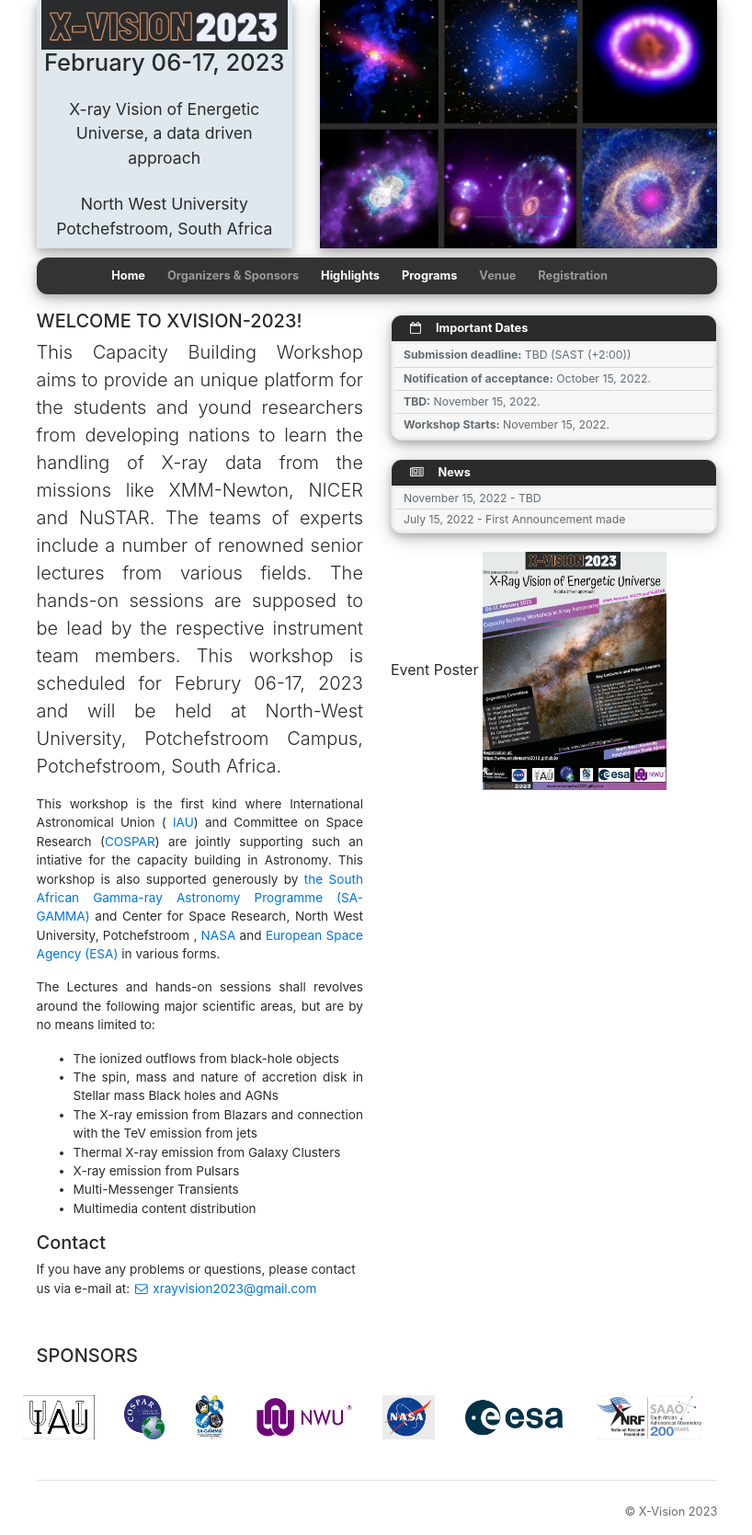
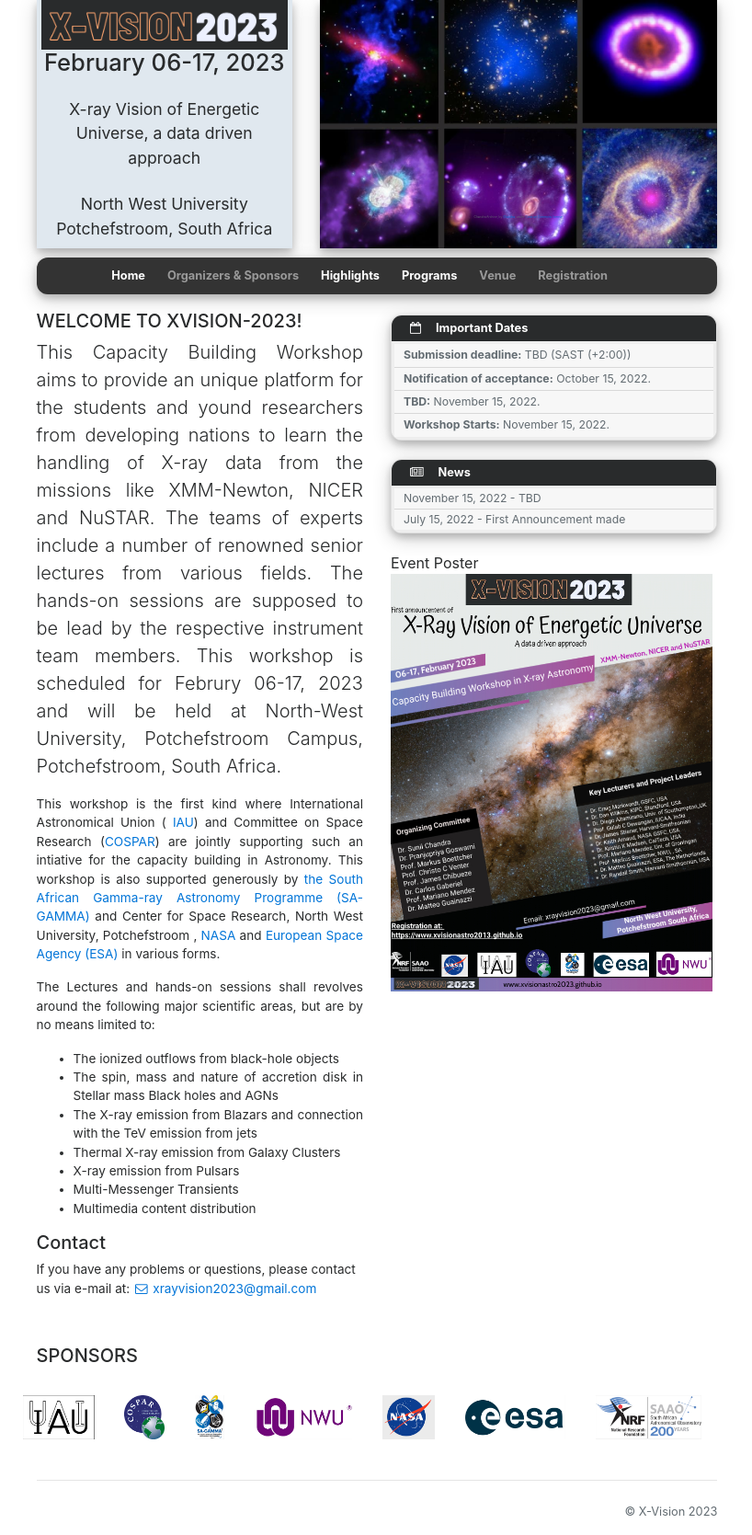
Before and after one commit to xvisionastro2023/xvisionastro2023.github.io, a Jekyll site: the page built from index.html, in a window 1280 px wide. Shown: the whole page at 92% size, without its empty margins (230-1048 px from the left). Built offline with Jekyll 4.4.1, drawn with Linux system fonts in a browser that asks for light colours; nearby versions of some CDN libraries.

Commit message:
Update index.html

```diff
--- a/index.html
+++ b/index.html
@@ -66,7 +66,7 @@ slide_id: 0
 
             <!--########## Advertisment Poster #####-->
         <h> Event Poster </h>
-        <img src="./assets/images/Poster1.jpg" alt="X-vision2023" width="200">
+        <img src="./assets/images/Poster1.jpg" alt="X-vision2023" width="350">
     </div>
 </div>
 
```
